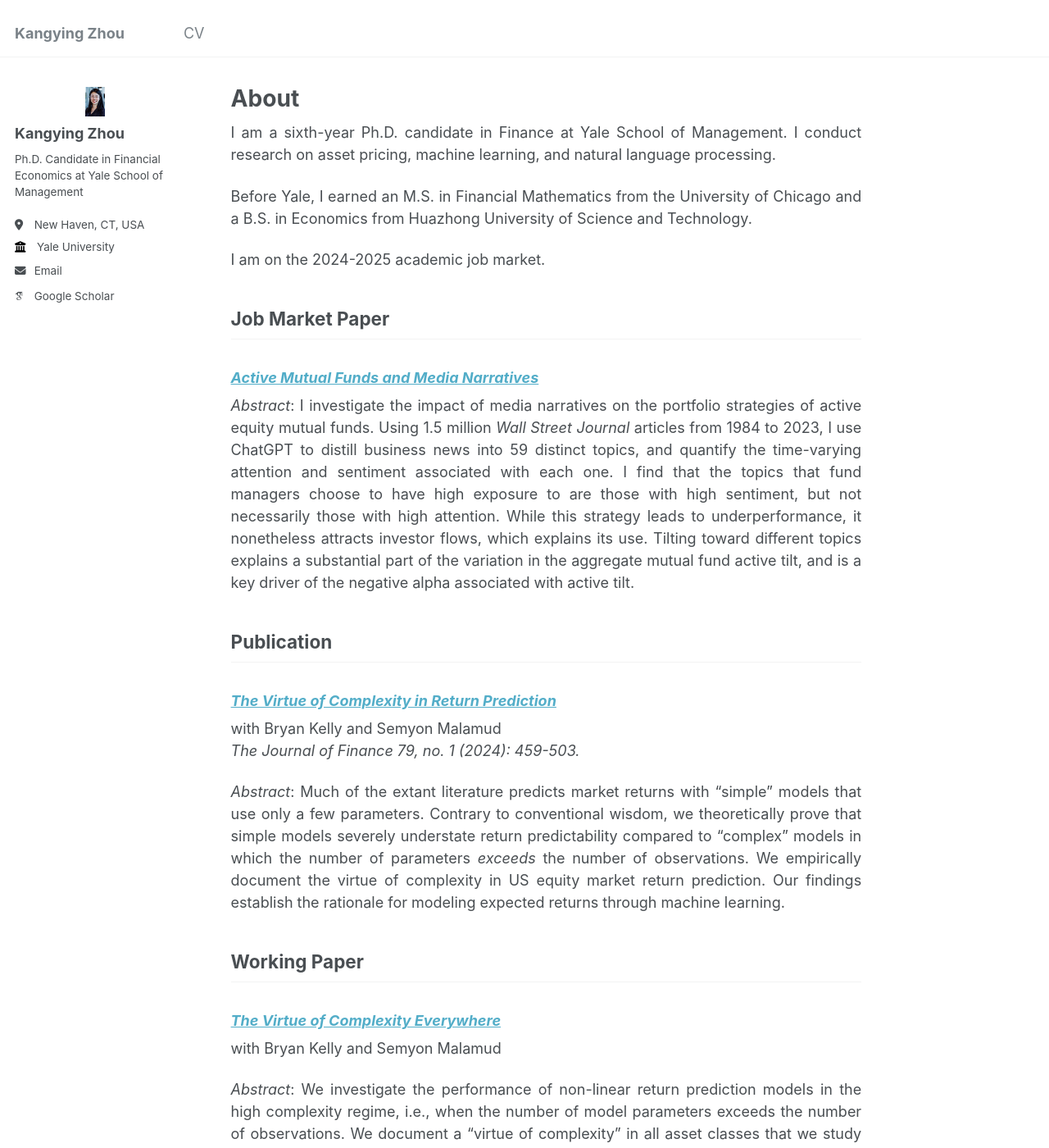
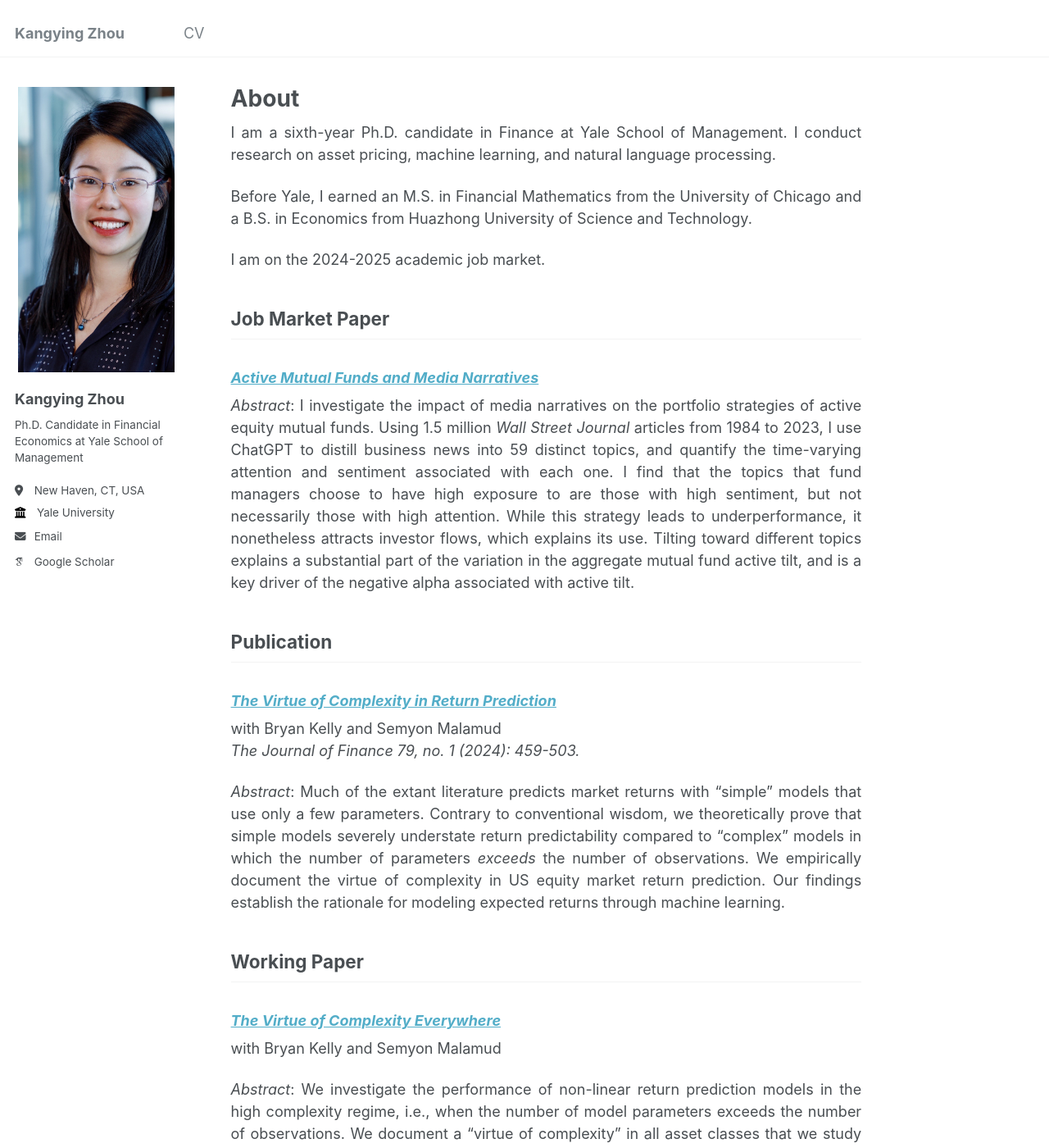
Before and after one commit to rosieli5/rosieli5.github.io, a Jekyll site: the page built from _pages/about.md, in a window 1280 px wide and 1400 px high. Shown: the whole window at 82% size. Built offline with Jekyll 4.4.1, drawn with Linux system fonts in a browser that asks for light colours; some web fonts are replaced.

Commit message:
Update _sidebar.scss

```diff
--- a/_sass/_sidebar.scss
+++ b/_sass/_sidebar.scss
@@ -81,11 +81,11 @@
   // display: table;
   display: block;
   // vertical-align: top;
-  width: 24px;
+  width: 240px;
   // width: 240px;
   // width: 240px;
   // set width only, for non-square avatars
-  height: 36px;
+  height: 360px;
   // height: 360px;
   // height: 360px;
   margin: auto;
```
